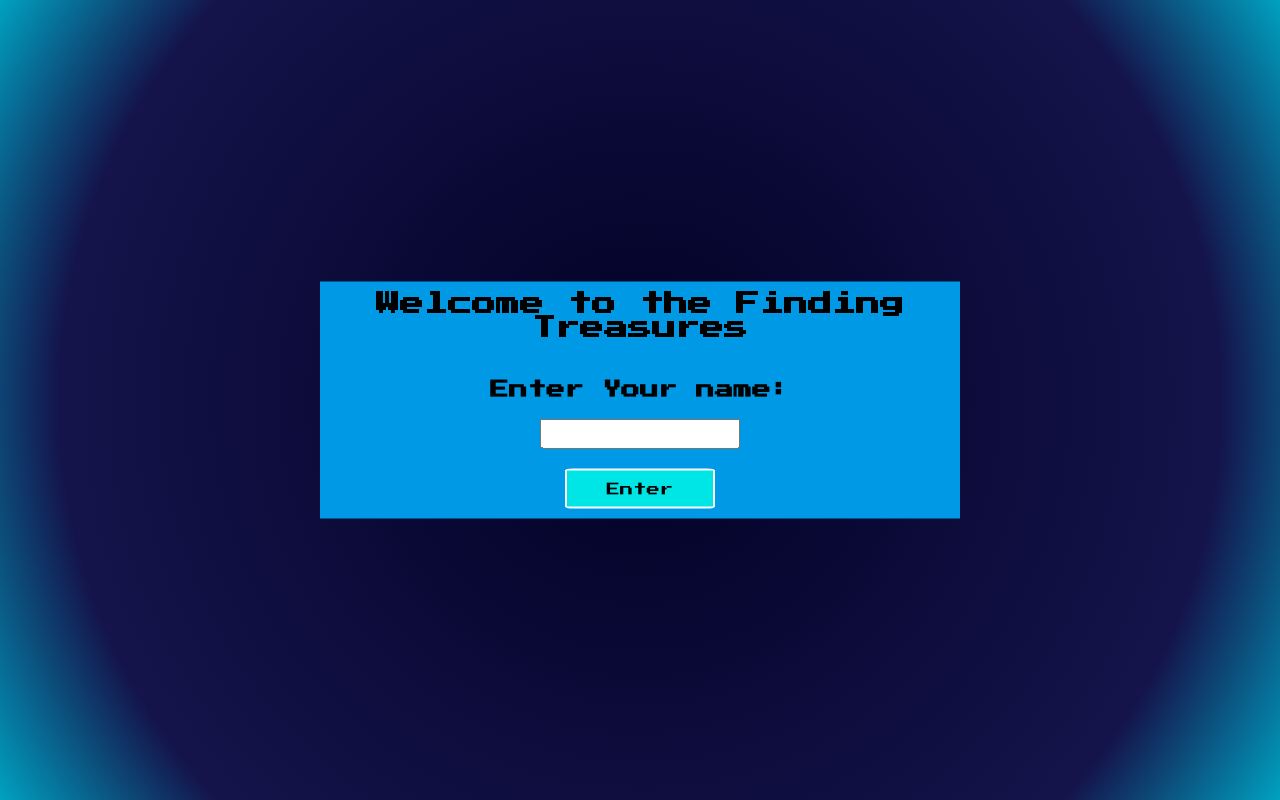
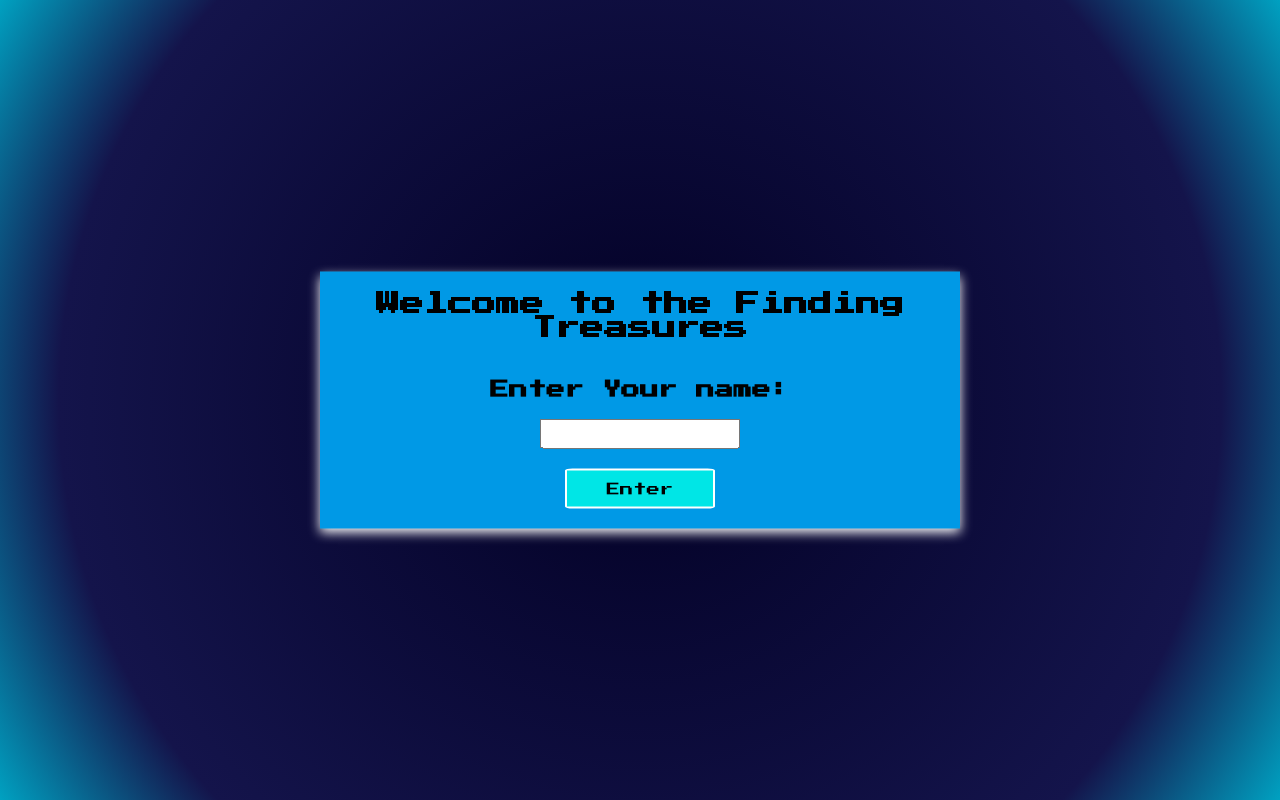
Before and after one commit to iCarlo/Finding-Treasures-3D-Game, a plain HTML site: page index.html in a window 1280 px wide. Drawn offline with Linux system fonts and the light colour scheme.

Commit message:
shadows effect added on opening screens

```diff
--- a/assets/css/gameStyle.css
+++ b/assets/css/gameStyle.css
@@ -5,7 +5,10 @@
   transform: translate(-50%, -50%);
   text-align: center;
   background-color: #0099e6;
-  padding: 10px;
+  padding: 20px;
+  -webkit-box-shadow: 0px 4px 11px 0px rgba(255, 255, 255, 1);
+  -moz-box-shadow: 0px 4px 11px 0px rgba(255, 255, 255, 1);
+  box-shadow: 0px 4px 11px 0px rgba(255, 255, 255, 1);
 }
 
 .instructionScreen {
```
